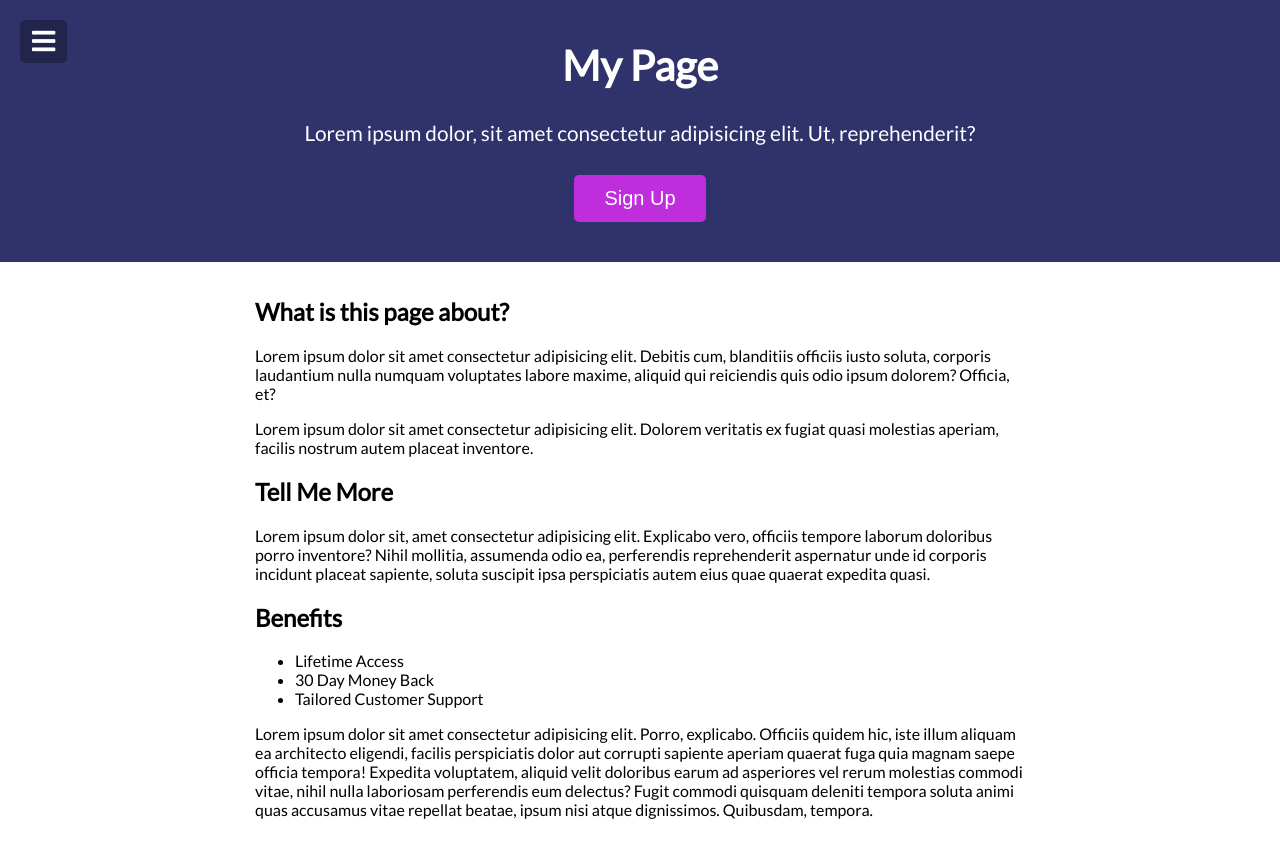
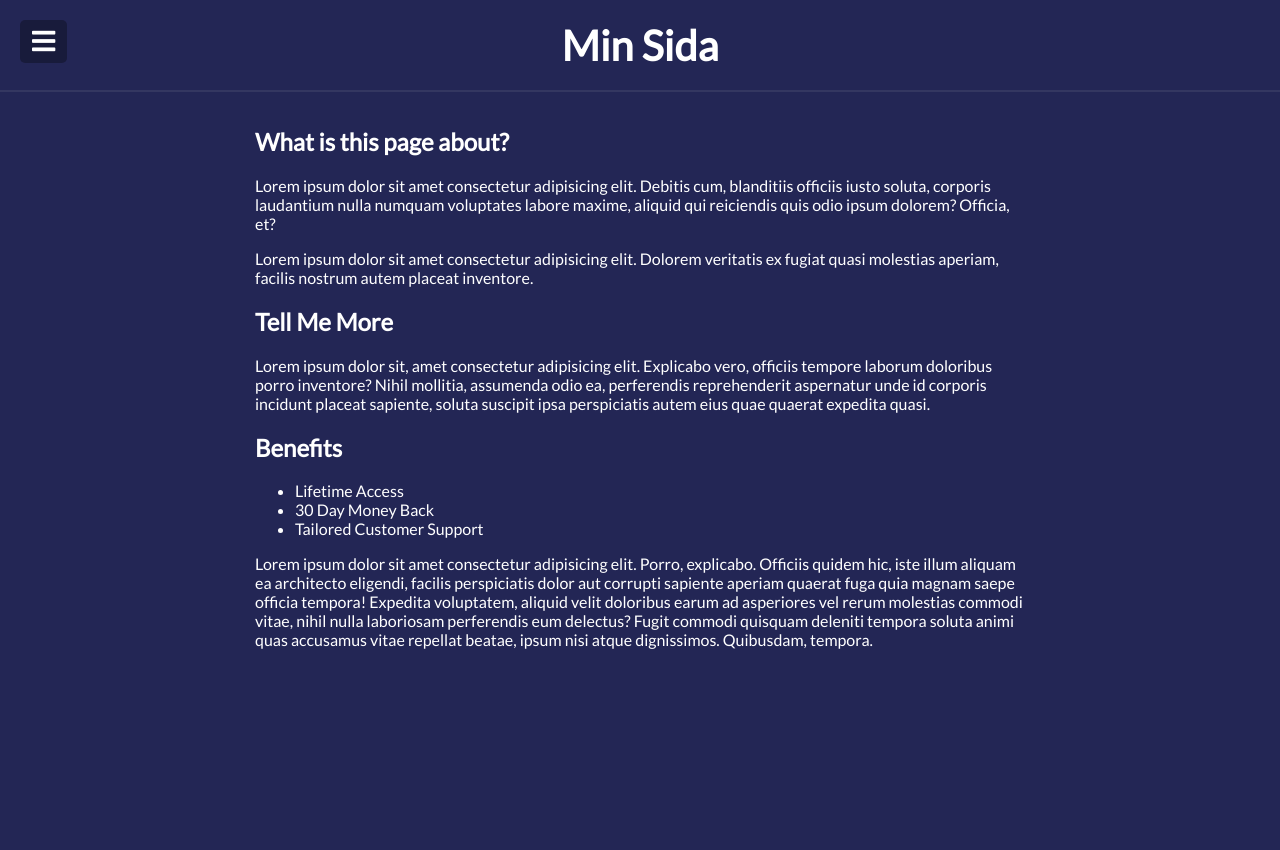
Before and after one commit to AntonWelliver/my-website, a website: page client/index.html in a window 1280 px wide. After the commit the page ends 800 px from the top, so only its background shows below. Drawn offline with Linux system fonts and the light colour scheme.

Commit message:
added styling

```diff
--- a/client/css/style.css
+++ b/client/css/style.css
@@ -14,6 +14,8 @@ body {
     font-family: "Lato", sans-serif;
     margin: 0;
     transition: transform 0.3s ease;
+    background-color: #232655;
+    color: white;
 }
 
 body.show-nav {
@@ -21,8 +23,29 @@ body.show-nav {
     transform: translate(200px);
 }
 
+::-webkit-scrollbar {
+    width: 10px;
+}
+
+/* Track */
+::-webkit-scrollbar-track {
+    box-shadow: inset 0 0 5px grey;
+    border-radius: 10px;
+}
+
+/* Handle */
+::-webkit-scrollbar-thumb {
+    background: rgb(150, 144, 144);
+    border-radius: 10px;
+}
+
+/* Handle on hover */
+::-webkit-scrollbar-thumb:hover {
+    background: grey;
+}
+
 nav {
-    background-color: var(--primary-color);
+    background-color: #232655;
     border-right: 2px solid rgba(200, 200, 200, 0.1);
     color: white;
     position: fixed;
@@ -70,12 +93,13 @@ nav ul li a:hover {
 }
 
 header {
-    background-color: var(--primary-color);
+    background-color: #232655;
     color: white;
     font-size: 130%;
     position: relative;
-    padding: 40px 15px;
+    padding: 20px 15px;
     text-align: center;
+    border-bottom: 2px solid rgba(200, 200, 200, 0.1);
 }
 
 header h1 {
--- a/client/index.html
+++ b/client/index.html
@@ -21,10 +21,11 @@
                 />
             </div>
             <ul>
-                <li><a href="#">Home</a></li>
+                <li><a href="#">Hem</a></li>
+                <li><a href="#">Om Mig</a></li>
+                <li><a href="#">Projekt</a></li>
                 <li><a href="#">Portfolio</a></li>
-                <li><a href="#">Blog</a></li>
-                <li><a href="#">Contact Me</a></li>
+                <li><a href="#">Kontakt</a></li>
             </ul>
         </nav>
 
@@ -33,14 +34,9 @@
                 <i class="fa fa-bars fa-2x"></i>
             </button>
 
-            <h1>My Page</h1>
+            <h1>Min Sida</h1>
 
-            <p>
-                Lorem ipsum dolor, sit amet consectetur adipisicing elit. Ut,
-                reprehenderit?
-            </p>
-
-            <button class="cta-btn" id="open">Sign Up</button>
+            <!-- <button class="cta-btn" id="open">Sign Up</button> -->
         </header>
 
         <div class="container">
```
